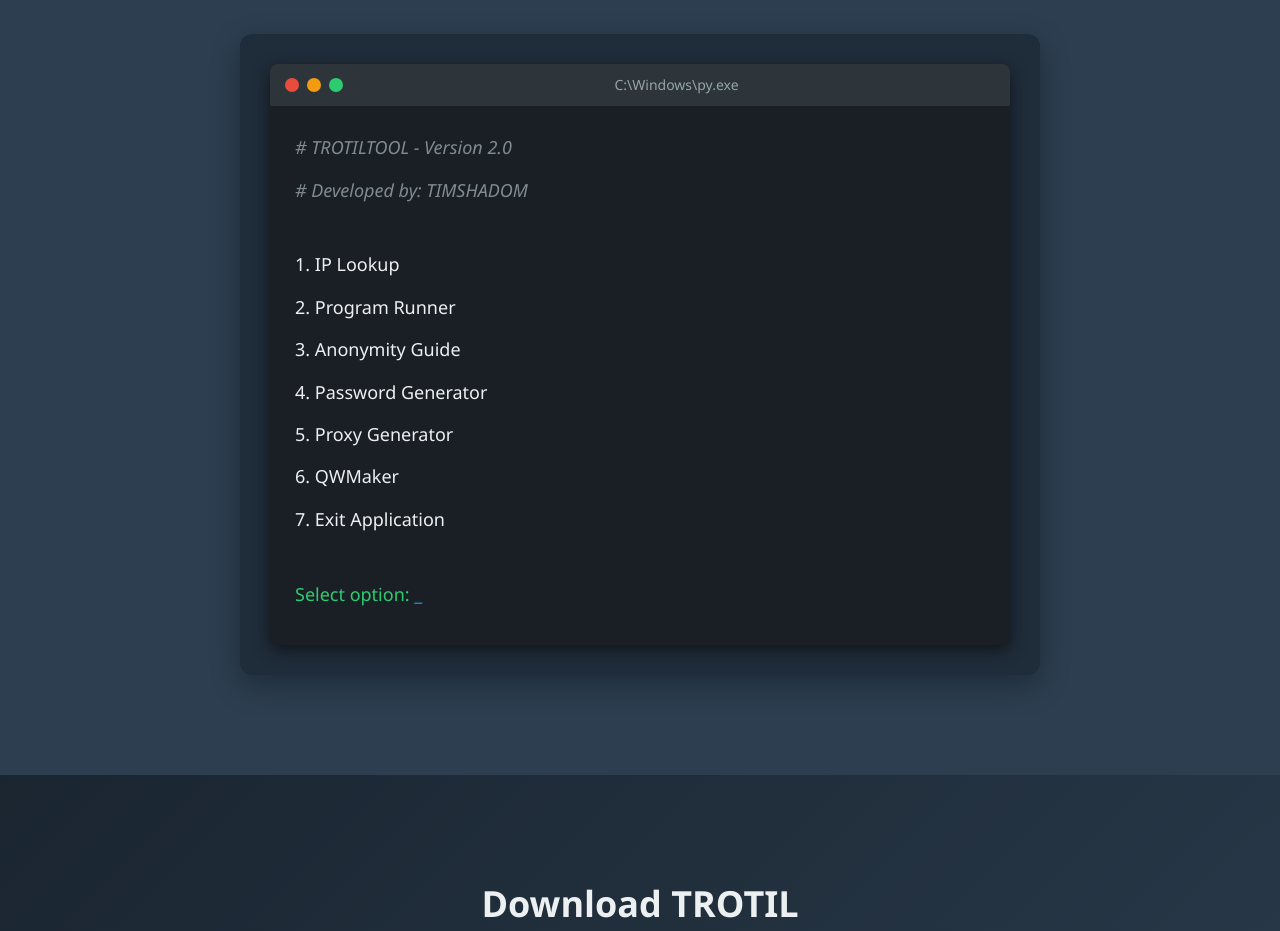
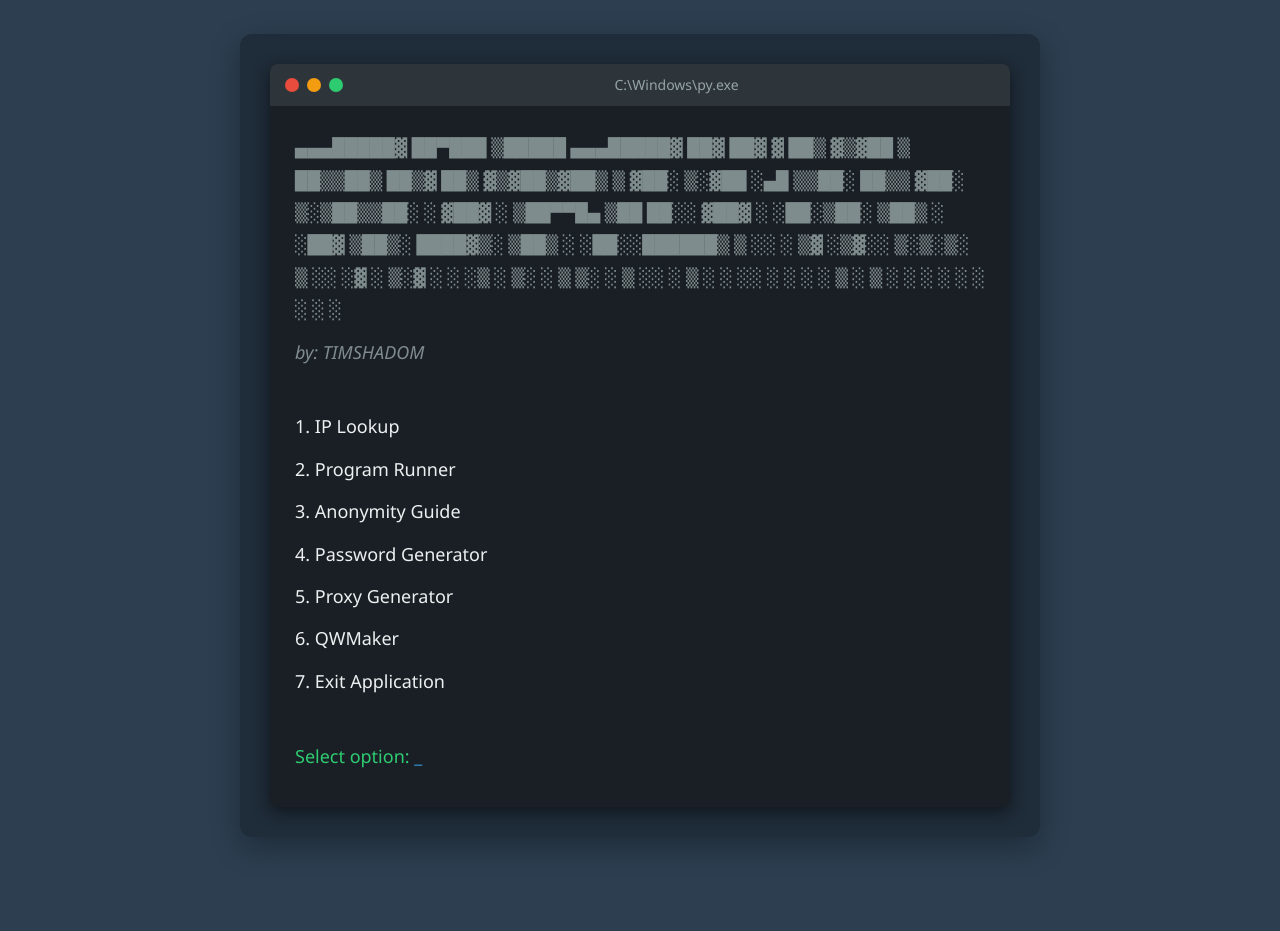
Before and after one commit to TimShadow1/TROTILTOOL, a plain HTML site: page index.html in a window 1280 px wide. Shown: the part 1800-2731 px from the top of the page. Drawn offline with Linux system fonts and the light colour scheme.

Commit message:
Update index.html

```diff
--- a/index.html
+++ b/index.html
@@ -523,8 +523,16 @@
                         <div class="terminal-title">C:\Windows\py.exe</div>
                     </div>
                     <div class="terminal-body">
-                        <p class="comment"># TROTILTOOL - Version 2.0</p>
-                        <p class="comment"># Developed by: TIMSHADOM</p>
+                        <p class="comment">▄▄▄█████▓ ██▀███   ▒█████  ▄▄▄█████▓ ██▓ ██▓
+▓  ██▒ ▓▒▓██ ▒ ██▒▒██▒  ██▒▓  ██▒ ▓▒▓██▒▓██▒
+▒ ▓██░ ▒░▓██ ░▄█ ▒▒██░  ██▒▒ ▓██░ ▒░▒██▒▒██░
+░ ▓██▓ ░ ▒██▀▀█▄  ▒██   ██░░ ▓██▓ ░ ░██░▒██░
+  ▒██▒ ░ ░██▓ ▒██▒░ ████▓▒░  ▒██▒ ░ ░██░░██████▒
+  ▒ ░░   ░ ▒▓ ░▒▓░░ ▒░▒░▒░   ▒ ░░   ░▓  ░ ▒░▓  ░
+    ░      ░▒ ░ ▒░  ░ ▒ ▒░     ░     ▒ ░░ ░ ▒  ░
+  ░        ░░   ░ ░ ░ ░ ▒    ░       ▒ ░  ░ ░
+            ░         ░ ░            ░      ░  ░</p>
+                        <p class="comment">                                   by: TIMSHADOM</p>
                         <br>
                         <p>1. IP Lookup</p>
                         <p>2. Program Runner</p>
```
